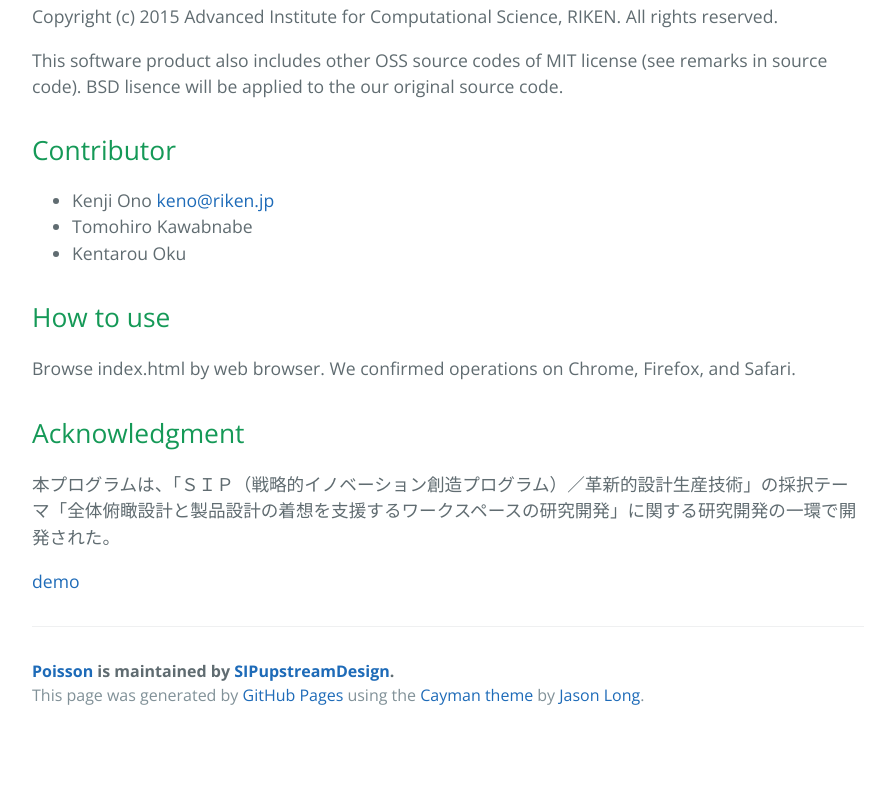
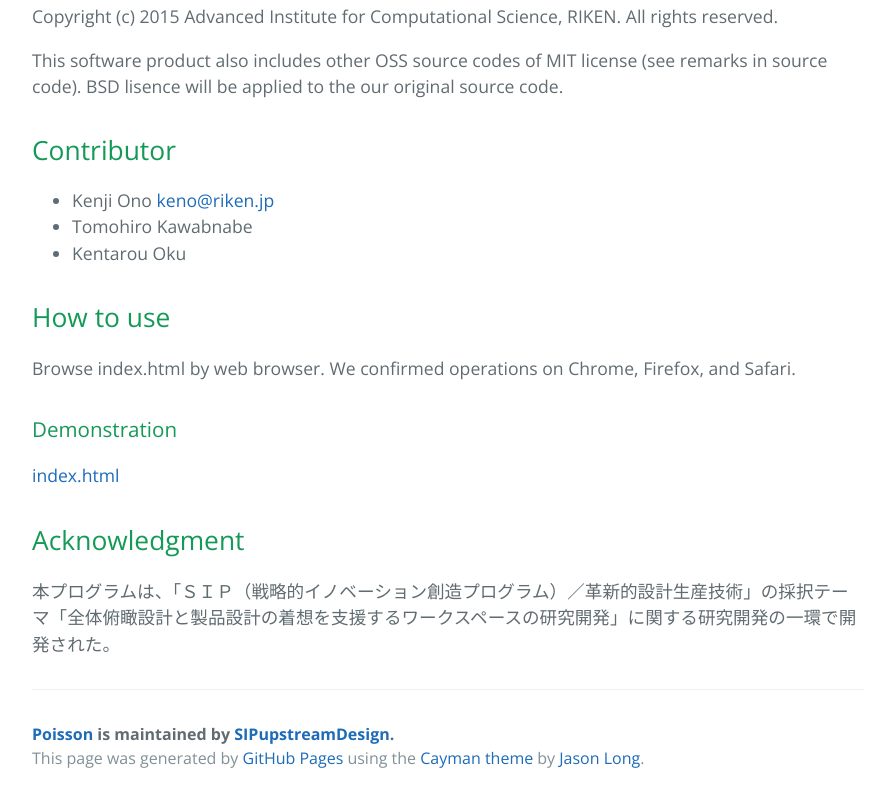
Before and after one commit to SIPupstreamDesign/POISsON, a plain HTML site: page index.html in a window 1280 px wide. Shown: the part 986-1788 px from the top of the page, without its empty margins (192-1087 px from the left). Before the commit the page ends 1725 px from the top, so only its background shows below. Drawn offline with nearby package versions, Linux system fonts and the light colour scheme.

```diff
--- a/index.html
+++ b/index.html
@@ -64,12 +64,15 @@
 
 <p>Browse index.html by web browser. We confirmed operations on Chrome, Firefox, and Safari.</p>
 
+<h3>
+<a id="demonstration" class="anchor" href="#demonstration" aria-hidden="true"><span class="octicon octicon-link"></span></a>Demonstration</h3>
+
+<p><a href="https://github.com/SIPupstreamDesign/POISsON/blob/master/index.html">index.html</a></p>
+
 <h2>
 <a id="acknowledgment" class="anchor" href="#acknowledgment" aria-hidden="true"><span class="octicon octicon-link"></span></a>Acknowledgment</h2>
 
 <p>本プログラムは、「ＳＩＰ（戦略的イノベーション創造プログラム）／革新的設計生産技術」の採択テーマ「全体俯瞰設計と製品設計の着想を支援するワークスペースの研究開発」に関する研究開発の一環で開発された。</p>
-
-<p><a href="https://github.com/SIPupstreamDesign/POISsON/blob/master/index.html">demo</a></p>
 
 
 
```
Also changed, not shown: params.json (+1 -1 lines).
